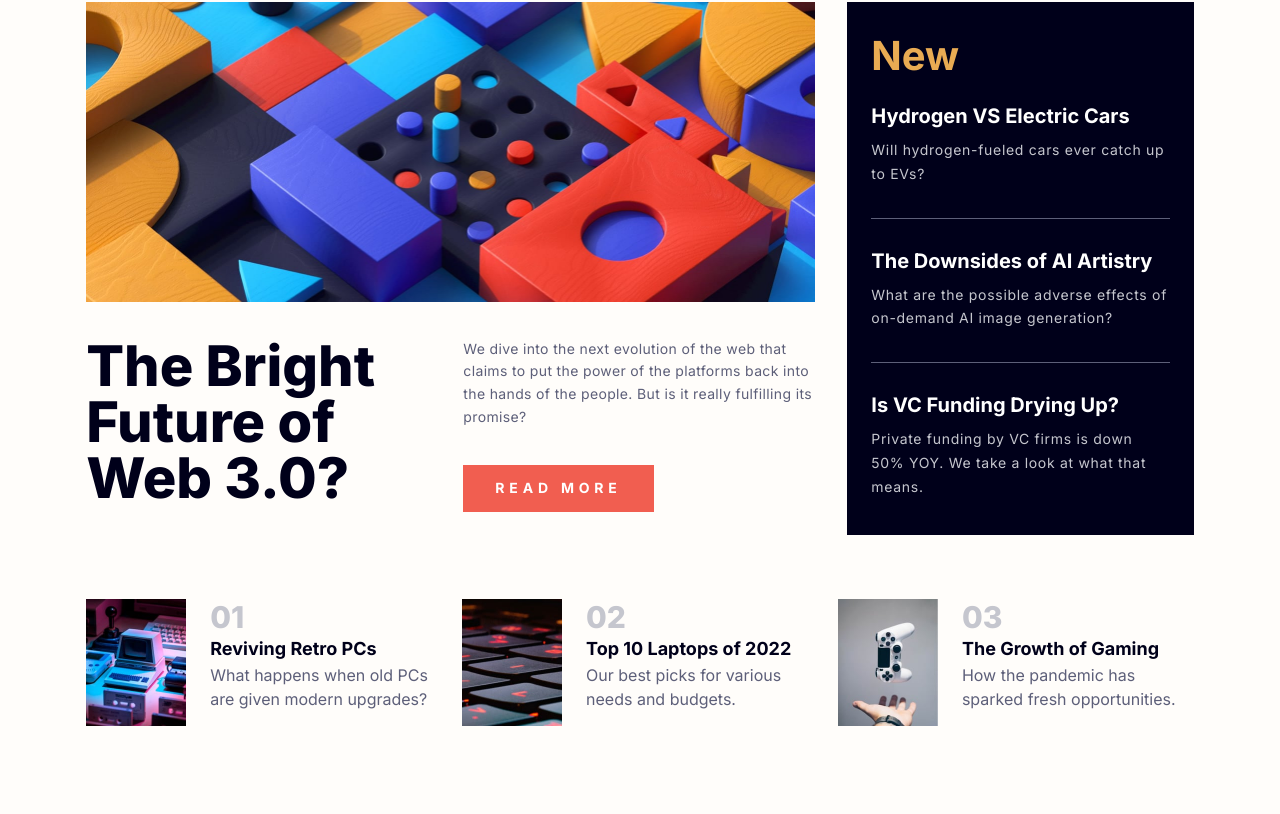
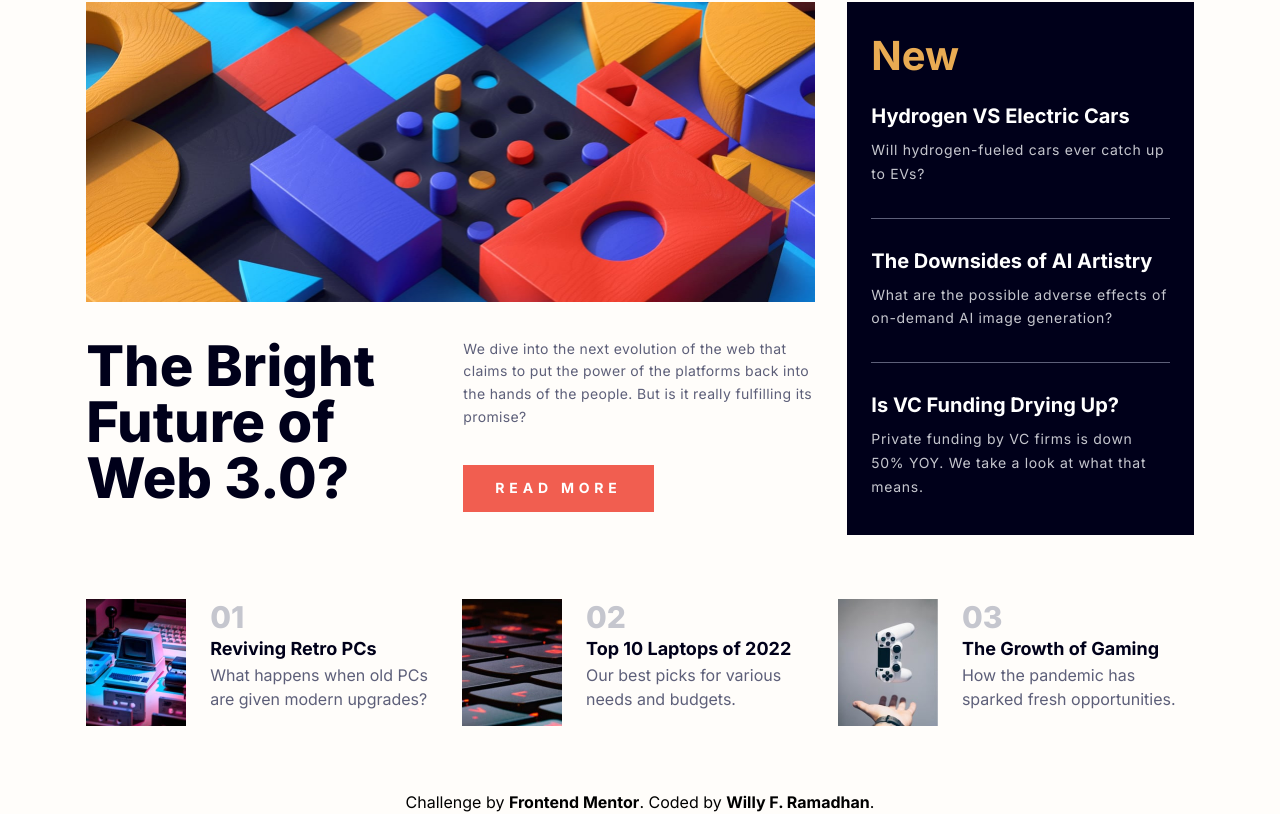
Before and after one commit to wllyvx/news-homepage, a Next.js app: page / in a window 1280 px wide. Shown: the part 182-996 px from the top of the page. Before the commit the page ends 972 px from the top, so only its background shows below. Built offline with nearby package versions, Linux system fonts and the light colour scheme.

Commit message:
adding footer

```diff
--- /dev/null
+++ b/app/components/Footer.tsx
@@ -0,0 +1,8 @@
+export default function Footer() {
+    return (
+        <div className="w-full mx-auto text-center">
+            Challenge by <a className="text-[hsl(228, 45%, 44%)] font-bold" href="https://www.frontendmentor.io?ref=challenge" target="_blank">Frontend Mentor</a>.
+            Coded by <a className="text-[hsl(228, 45%, 44%)] font-bold" href="https://github.com/wllyvx" target="_blank">Willy F. Ramadhan</a>.
+        </div>
+    )
+}
--- a/app/layout.tsx
+++ b/app/layout.tsx
@@ -1,5 +1,6 @@
 import './globals.css'
 import { Inter } from '@next/font/google'
+import Footer from './components/Footer'
 
 const inter = Inter({ subsets: ['latin'] })
 
@@ -15,7 +16,12 @@ export default function RootLayout({
         head.tsx. Find out more at https://beta.nextjs.org/docs/api-reference/file-conventions/head
       */}
       <head />
-      <body className='bg-off-white'>{children}</body>
+      <body className='bg-off-white'>
+        <main>{children}</main>
+        <footer>
+          <Footer />
+        </footer>
+      </body>
     </html>
   )
 }
--- a/app/page.tsx
+++ b/app/page.tsx
@@ -3,9 +3,9 @@ import SectionArticle from "./section/sectionArticle"
 
 export default function Home() {
   return (
-    <main className="max-w-[71.225rem] px-4 mx-auto">
+    <div className="max-w-[71.225rem] px-4 mx-auto">
       <SectionHeader />
       <SectionArticle />
-    </main>
+    </div>
   )
 }
```
